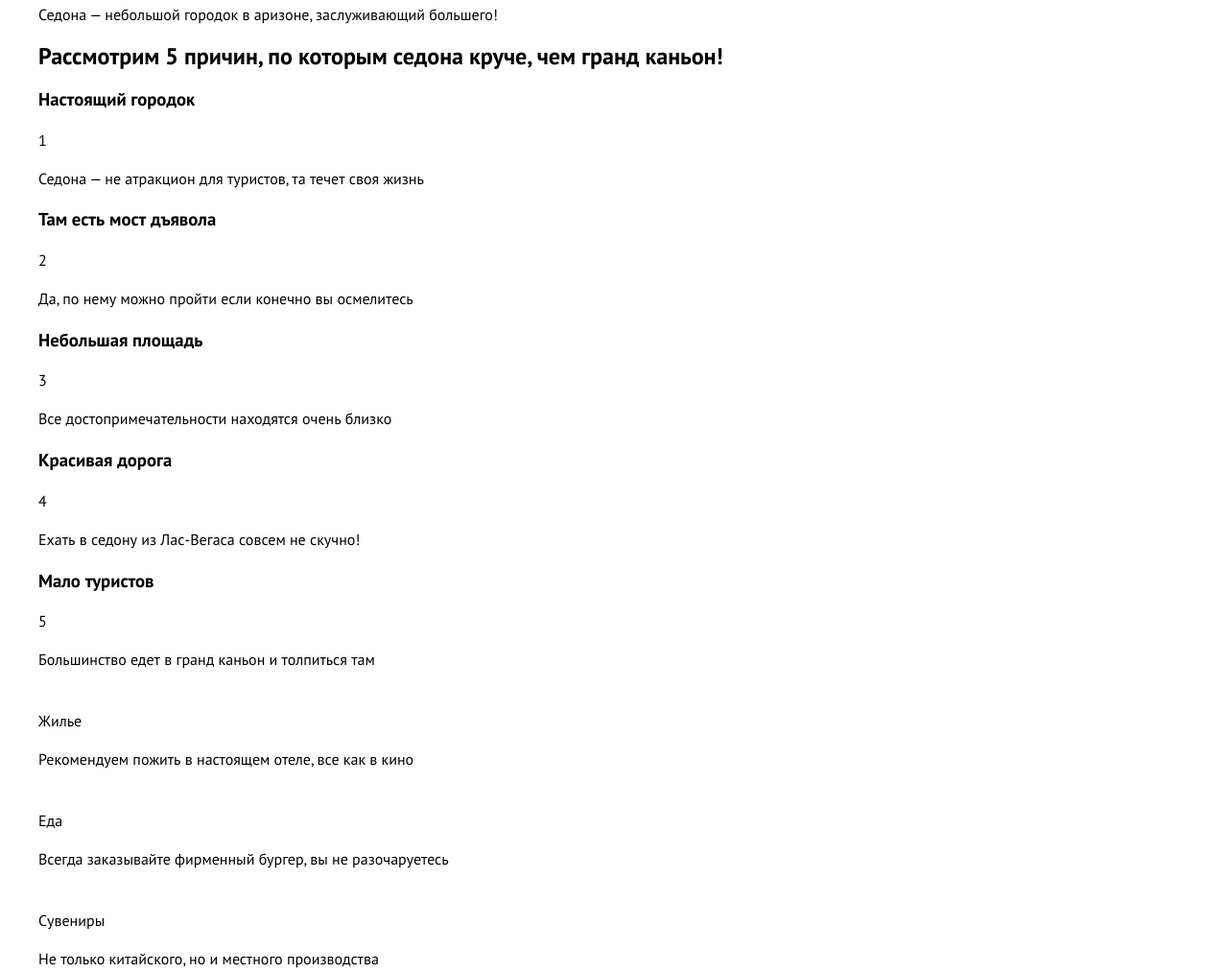
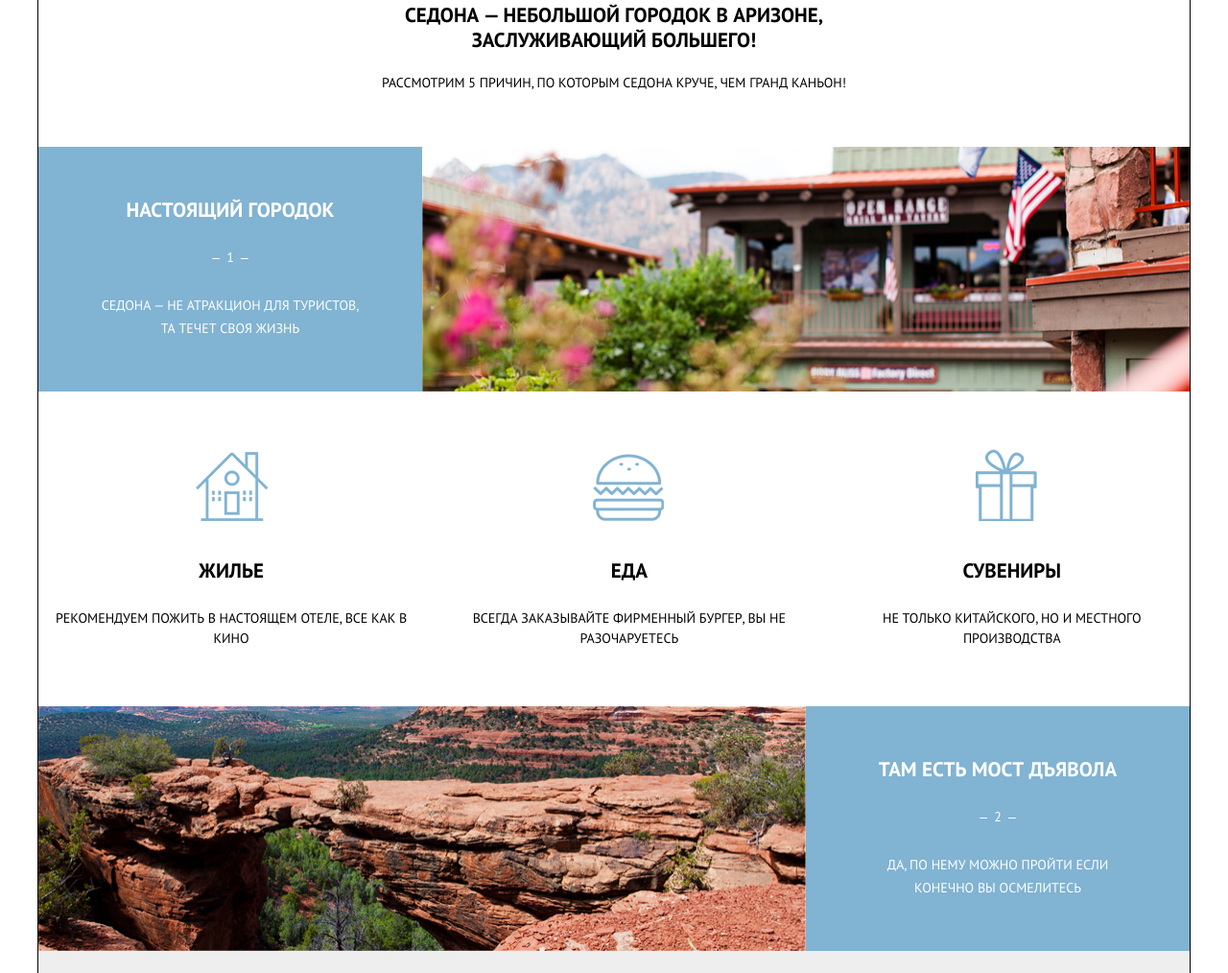
Before and after one commit to ricomen/sedona, a plain HTML site: page src/index.html in a window 1280 px wide. Shown: the part 616-1630 px from the top of the page at 96% size. Drawn offline with Linux system fonts and the light colour scheme.

Commit message:
1. fix romo-log image 2. text-transform moved to body 3. add reasons, recomend blocks

```diff
--- a/src/index.html
+++ b/src/index.html
@@ -8,6 +8,12 @@
     <link rel="stylesheet" href="css/style.css">
 </head>
 <body>
+<!-- <svg style="display:none">
+<symbol viewBox="0 0 1000 1000 " id="icon-gift">
+  <path d="M460.8,128h-90.189c7.612-2.799,14.182-5.726,19.089-8.567c30.609-17.673,41.097-56.815,23.424-87.424    C401.271,11.477,379.759,0,357.641,0c-10.854,0-21.862,2.765-31.94,8.585c-19.115,11.042-52.002,42.931-69.7,72.789    c-17.698-29.85-50.586-61.747-69.7-72.789C176.222,2.765,165.222,0,154.359,0c-22.118,0-43.631,11.477-55.484,32.009    c-17.673,30.609-7.185,69.751,23.424,87.424c4.907,2.833,11.477,5.76,19.089,8.567H51.2c-14.14,0-25.6,11.46-25.6,25.6v76.8    c0,14.14,11.46,25.6,25.6,25.6v230.4c0,14.14,11.46,25.6,25.6,25.6h128h102.4h128c14.14,0,25.6-11.46,25.6-25.6V256    c14.14,0,25.6-11.46,25.6-25.6v-76.8C486.4,139.46,474.94,128,460.8,128z M338.5,30.754c5.845-3.371,12.459-5.154,19.14-5.154    c13.713,0,26.479,7.364,33.314,19.209c10.59,18.338,4.284,41.865-14.054,52.454c-14.515,8.38-55.535,20.557-86.775,20.557    c-11.699,0-18.099-1.766-20.719-2.961C269.713,97.425,311.134,46.558,338.5,30.754z M179.2,486.4H76.8V256h102.4V486.4z     M179.2,230.4H76.8H51.2v-76.8h128V230.4z M135.1,97.263c-18.338-10.59-24.644-34.116-14.054-52.454    c6.835-11.844,19.61-19.209,33.323-19.209c6.682,0,13.295,1.784,19.132,5.154c27.366,15.804,68.787,66.671,69.086,84.104    c-2.62,1.195-9.02,2.961-20.719,2.961C190.635,117.82,149.615,105.643,135.1,97.263z M307.2,486.4H204.8V153.6h102.4V486.4z     M435.2,486.4H332.8V256h102.4V486.4z M460.8,230.4h-25.6H332.8v-76.8h128V230.4z" fill="#96c0da"/>
+</symbol>
+</svg>
+ -->
   <header class="page-header">
     <nav class="navigation">
       <ul class="navigation__list">
@@ -32,66 +38,85 @@
 
     <section class="reasons">
 
-      <div class="reasons__text">Седона &mdash; небольшой городок в аризоне, заслуживающий большего!</div>
-      <h2 class="reasons__title">Рассмотрим 5 причин, по которым седона круче, чем гранд каньон!</h2>
+      <h1 class="reasons__title">Седона &mdash; небольшой городок в аризоне, заслуживающий большего!</h1>
+      <p class="reasons__description">Рассмотрим 5 причин, по которым седона круче, чем гранд каньон!</p>
 
-      <article class="reason">
+      <div class="reasons__row">
+
+        <div class="reason  reason--blue">
           <h3 class="reason__title">Настоящий городок</h3>
           <span class="reason__number">1</span>
           <p class="reason__content">Седона &mdash; не атракцион для туристов, та течет своя жизнь</p>
-      </article>
+        </div>
+        <div class="reason-picture">
+          <img src="img/reasons-bg-1.jpg" width="800" height="255" alt="">
+        </div>
 
-      <article class="reason">
+      </div> <!-- row -->
+      <div class="reasons__row">
+
+        <div class="recomends">
+          <div class="recomends__item">
+            <span class="recomends__icon recomends__icon--home">
+            </span>
+            <div class="recomends__title">Жилье</div>
+            <p class="recomends__content">Рекомендуем пожить в настоящем отеле, все как в кино</p>
+          </div>
+
+          <div class="recomends__item">
+            <span class="recomends__icon recomends__icon--food">
+            </span>
+            <div class="recomends__title">Еда</div>
+            <p class="recomends__content">Всегда заказывайте фирменный бургер, вы не разочаруетесь</p>
+          </div>
+
+          <div class="recomends__item">
+            <span class="recomends__icon recomends__icon--gift">
+            </span>
+            <div class="recomends__title">Сувениры</div>
+            <p class="recomends__content">Не только китайского, но и местного производства</p>
+          </div>
+        </div>
+
+      </div>
+
+
+      <div class="reasons__row">
+         <div class="reason-picture">
+          <img src="img/reasons-bg-2.jpg" width="800" height="255" alt="">
+        </div>
+        <div class="reason reason--blue">
           <h3 class="reason__title">Там есть мост дъявола</h3>
           <span class="reason__number">2</span>
           <p class="reason__content">Да, по нему можно пройти если конечно вы осмелитесь</p>
-      </article>
+        </div>
+      </div>
 
-      <article class="reason">
+      <div class="reasons__row reasons__row--grey">
+        <div class="reason">
           <h3 class="reason__title">Небольшая площадь</h3>
           <span class="reason__number">3</span>
           <p class="reason__content">Все достопримечательности находятся очень близко</p>
-      </article>
+        </div>
 
-      <article class="reason">
+        <div class="reason">
           <h3 class="reason__title">Красивая дорога</h3>
           <span class="reason__number">4</span>
           <p class="reason__content">Ехать в седону из Лас-Вегаса совсем не скучно!</p>
-      </article>
+        </div>
 
-      <article class="reason">
+        <div class="reason">
           <h3 class="reason__title">Мало туристов</h3>
           <span class="reason__number">5</span>
           <p class="reason__content">Большинство едет в гранд каньон и толпиться там</p>
-      </article>
-
-      <div class="recomend">
-        <div class="recomend__item">
-          <div class="recomend__logo">
-            <img src="" alt="">
-          </div>
-          <div class="recomend__title">Жилье</div>
-          <p class="recomend__content">Рекомендуем пожить в настоящем отеле, все как в кино</p>
-        </div>
-
-        <div class="recomend__item">
-          <div class="recomend__logo">
-            <img src="" alt="">
-          </div>
-          <div class="recomend__title">Еда</div>
-          <p class="recomend__content">Всегда заказывайте фирменный бургер, вы не разочаруетесь</p>
         </div>
       </div>
 
-      <div class="recomend__item">
-          <div class="recomend__logo">
-            <img src="" alt="">
-          </div>
-          <div class="recomend__title">Сувениры</div>
-          <p class="recomend__content">Не только китайского, но и местного производства</p>
-        </div>
+
+
 
     </section>
+
     <section class="search-hotel">
       <div><b>Заинтересовались?</b></div>
       <p>Укажите предполагаемые даты поездки, и мы покажем вам лучшие предложения гостиниц в седоне</p>
--- a/src/less/blocks/body.less
+++ b/src/less/blocks/body.less
@@ -1,5 +1,5 @@
 body {
-    width: 1200px;
+  width: 1200px;
   margin: 0 auto;
   font-family: "PT Sans", "Arial", sans-serif;
   font-size: 16px;
@@ -8,4 +8,6 @@ body {
   font-style: normal;
   color: #000;
   background-color: #fff;
+  text-transform: uppercase;
+  outline: 1px solid black;
 }
--- a/src/less/blocks/navigation.less
+++ b/src/less/blocks/navigation.less
@@ -35,7 +35,6 @@
   &__link {
     cursor: pointer;
     color: #000;
-    text-transform: uppercase;
     text-decoration: none;
     &:hover {
       color: @base-color;
--- /dev/null
+++ b/src/less/blocks/reasons.less
@@ -0,0 +1,83 @@
+.reasons {
+    &__title {
+    margin: 0 0 18px 0;
+    padding: 0 370px;
+    font-size: 21px;
+    line-height: 26px;
+    font-weight: bold;
+    text-align: center;
+  }
+  &__description {
+    font-size: 14px;
+    line-height: 26px;
+    margin: 0 0 54px 0;
+    padding: 0;
+    text-align: center;
+  }
+  &__row {
+    display: flex;
+    margin-bottom: 60px;
+    overflow: hidden;
+    &--grey {
+      background-color: @grey-color;
+    }
+    &:nth-last-child(2) {
+      margin-bottom: 0;
+    }
+  }
+}
+.reason {
+  text-align: center;
+  padding: 55px 60px;
+  width: 400px;
+  height: 145px;
+  overflow: hidden;
+  &--blue {
+    color: #fff;
+    background-color: @base-color;
+
+  }
+  &__title {
+    margin: 0 0 26px 0;
+    font-size: 21px;
+    line-height: 21px;
+  }
+  &__number {
+    position: relative;
+    display: inline-block;
+    font-size: 14px;
+    line-height: 24px;
+    padding: 0 15px 0;
+    margin-bottom: 26px;
+    &::before {
+      content: "\2012";
+      display: block;
+      left: 0;
+      top: 0;
+      position: absolute;
+    }
+    &::after {
+      content: "\2012";
+      display: block;
+      right: 0;
+      top: 0;
+      position: absolute;
+
+    }
+  }
+  &__content {
+    font-size: 14px;
+    line-height: 24px;
+    margin: 0;
+    padding: 0;
+  }
+  &__description {
+    font-size: 14px;
+    line-height: 24px;
+  }
+  &-picture {
+    display: inline-block;
+    width: 800px;
+    height: 255px;
+  }
+}
--- /dev/null
+++ b/src/less/blocks/recomends.less
@@ -0,0 +1,40 @@
+.recomends {
+  display: flex;
+
+  &__item {
+    text-align: center;
+  }
+  &__icon {
+    display: inline-block;
+    background-image: url("../img/recomends-sptite.png");
+    background-repeat: no-repeat;
+    width: 75px;
+    height: 75px;
+    margin-bottom: 35px;
+
+    &--home {
+      background-position: -5px -168px;
+    }
+    &--food {
+          background-position: -5px -86px;
+    }
+    &--gift {
+      background-position: -5px -5px;
+
+    }
+  }
+  &__title {
+    font-size: 21px;
+    line-height: 21px;
+    font-weight: bold;
+    margin-bottom: 29px;
+  }
+  &__content {
+    font-size: 14px;
+    line-height: 21px;
+    font-weight: normal;
+    margin: 0;
+    padding: 0;
+  }
+
+}
--- a/src/less/style.less
+++ b/src/less/style.less
@@ -8,5 +8,7 @@
 @import "blocks/page-header.less";
 @import "blocks/navigation.less";
 @import "blocks/promo.less";
+@import "blocks/reasons.less";
+@import "blocks/recomends.less";
 @import "blocks/page-main.less";
 @import "blocks/page-footer.less";
```
Also changed, not shown: src/css/style.css, src/img/gift-icon.png (renamed from src/img/sprite/Layer 11.png), src/img/hamburger-icon.png (renamed from src/img/sprite/Layer 13.png), src/img/home-icon.png (renamed from src/img/sprite/Layer 12.png), src/img/promo-logo.png, src/img/reasons-bg-1.jpg (renamed from src/img/features-bg-1.jpg), src/img/reasons-bg-2.jpg (renamed from src/img/features-bg-2.jpg), src/img/recomends-sptite.png (added), src/img/sprite/gift-icon.png (added), src/img/sprite/hamburger-icon.png (added), src/img/sprite/home-icon.png (added), src/img/stylesheet.txt (added). Lines whose indentation alone changed are shown as unchanged.
